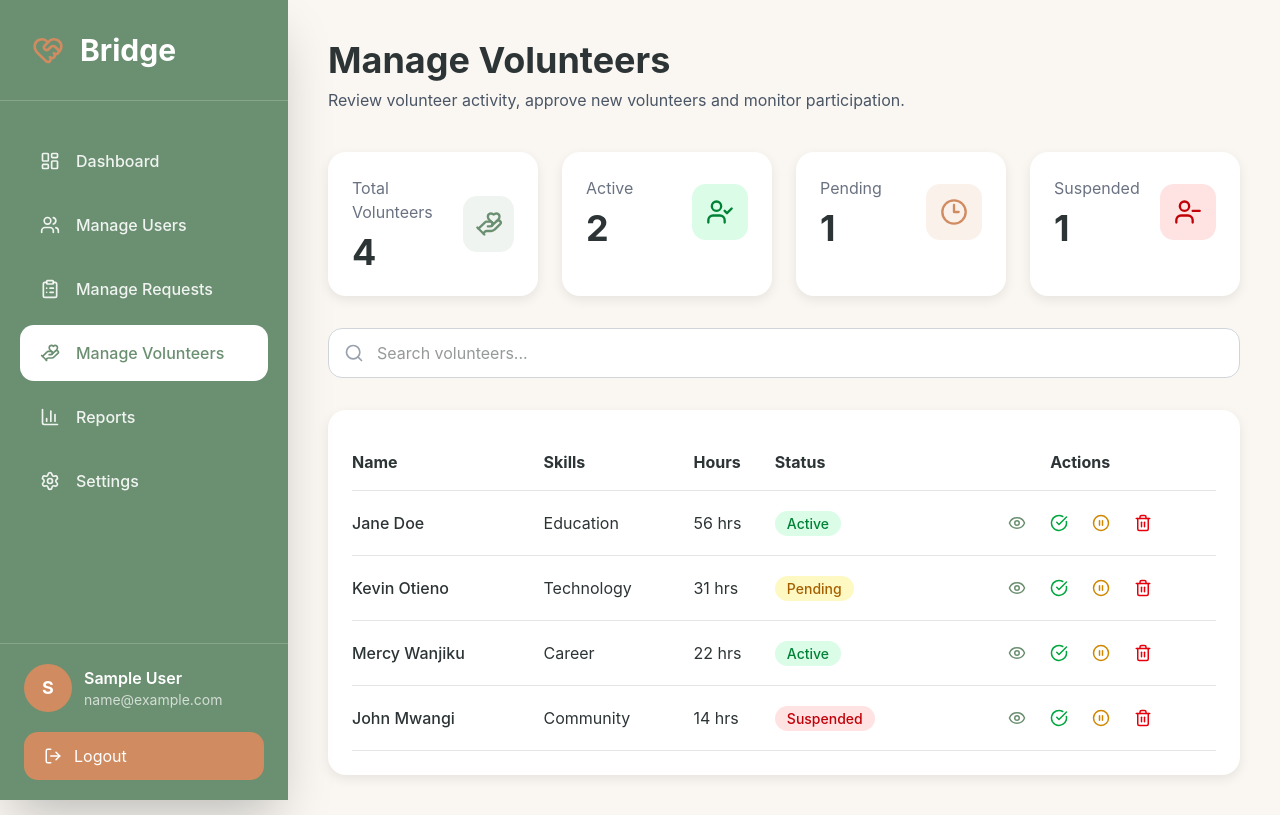
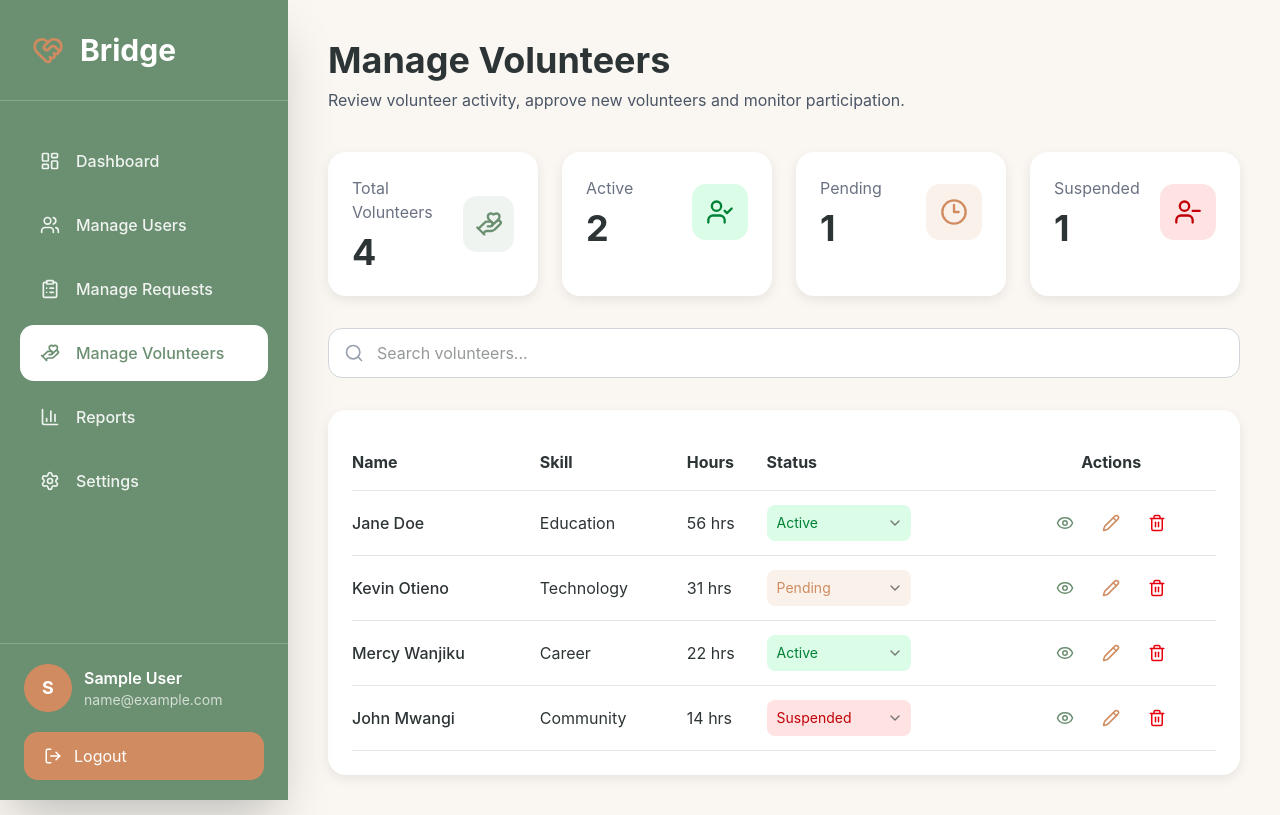
Before and after one commit to theefrank/bridge-app, a React (Vite) app: page /admin/volunteers in a window 1280 px wide. Built offline with nearby package versions, Linux system fonts and the light colour scheme; sample sign-in values are in the browser's storage.

Commit message:
feat(admin): enhance volunteer management with dialogs, editable status, and CRUD interactions

```diff
--- a/src/components/admin/UserTable.jsx
+++ b/src/components/admin/UserTable.jsx
@@ -14,9 +14,9 @@ import {
   SelectValue,
 } from "../ui/select";
 
-import UserDialog from "./UserDialog";
-import EditUserDialog from "./EditUserDialog";
-import DeleteUserDialog from "./DeleteUserDialog";
+import UserDialog from "./DetailsDialog";
+import EditUserDialog from "./EditMemberDialog";
+import DeleteUserDialog from "./DeleteConfirmationDialog";
 
 export default function UserTable({
   users,
--- a/src/components/admin/VolunteerTable.jsx
+++ b/src/components/admin/VolunteerTable.jsx
@@ -1,16 +1,133 @@
+import { useState } from "react";
+
 import {
   Eye,
-  CheckCircle,
-  PauseCircle,
+  Pencil,
   Trash2,
 } from "lucide-react";
 
-import StatusBadge from "./StatusBadge";
+import {
+  Select,
+  SelectContent,
+  SelectItem,
+  SelectTrigger,
+  SelectValue,
+} from "../ui/select";
+
+import UserDialog from "./DetailsDialog";
+import EditUserDialog from "./EditMemberDialog";
+import DeleteUserDialog from "./DeleteConfirmationDialog";
 
 export default function VolunteerTable({
   volunteers,
+  setVolunteers,
 }) {
+
+  const [selectedVolunteer, setSelectedVolunteer] =
+    useState(null);
+
+  const [dialogOpen, setDialogOpen] =
+    useState(false);
+
+  const [editingVolunteer, setEditingVolunteer] =
+    useState(null);
+
+  const [editDialogOpen, setEditDialogOpen] =
+    useState(false);
+
+  const [deleteDialogOpen, setDeleteDialogOpen] =
+    useState(false);
+
+  const [volunteerToDelete, setVolunteerToDelete] =
+    useState(null);
+
+  function handleView(volunteer) {
+    setSelectedVolunteer(volunteer);
+    setDialogOpen(true);
+  }
+
+  function handleEdit(volunteer) {
+    setEditingVolunteer(volunteer);
+    setEditDialogOpen(true);
+  }
+
+  function handleSave(updatedVolunteer) {
+
+    setVolunteers((previous) =>
+      previous.map((volunteer) =>
+        volunteer.id === updatedVolunteer.id
+          ? updatedVolunteer
+          : volunteer
+      )
+    );
+
+  }
+
+  function handleDelete(volunteer) {
+
+    setVolunteerToDelete(volunteer);
+
+    setDeleteDialogOpen(true);
+
+  }
+
+  function confirmDelete() {
+
+    setVolunteers((previous) =>
+      previous.filter(
+        (volunteer) =>
+          volunteer.id !==
+          volunteerToDelete.id
+      )
+    );
+
+    setDeleteDialogOpen(false);
+
+    setVolunteerToDelete(null);
+
+  }
+
+  function handleStatusChange(
+    volunteerId,
+    newStatus
+  ) {
+
+    setVolunteers((previous) =>
+      previous.map((volunteer) =>
+        volunteer.id === volunteerId
+          ? {
+              ...volunteer,
+              status: newStatus,
+            }
+          : volunteer
+      )
+    );
+
+  }
+
   return (
+    <>
+
+      {volunteers.length === 0 ? (
+
+        <div className="bridge-card text-center py-20">
+
+          <h2 className="text-2xl font-semibold">
+
+            No volunteers found
+
+          </h2>
+
+          <p className="text-gray-500 mt-3">
+
+            Try changing your search.
+
+          </p>
+
+        </div>
+
+      ) : (
+
         <div className="bridge-card overflow-x-auto">
 
           <table className="w-full">
@@ -24,7 +141,7 @@ export default function VolunteerTable({
                 </th>
 
                 <th className="text-left">
-              Skills
+                  Skill
                 </th>
 
                 <th className="text-left">
@@ -45,7 +162,8 @@ export default function VolunteerTable({
 
             <tbody>
 
-          {volunteers.map((volunteer) => (
+              {volunteers.map(
+                (volunteer) => (
 
                   <tr
                     key={volunteer.id}
@@ -66,17 +184,79 @@ export default function VolunteerTable({
 
                     <td>
 
-                <StatusBadge
-                  status={volunteer.status}
-                />
+                      <Select
+                        value={
+                          volunteer.status
+                        }
+                        onValueChange={(
+                          value
+                        ) =>
+                          handleStatusChange(
+                            volunteer.id,
+                            value
+                          )
+                        }
+                      >
+
+                        <SelectTrigger
+                          className={`w-36 h-9 border-0 shadow-none
+
+                          ${
+                            volunteer.status ===
+                            "Active"
+                              ? "bg-green-100 text-green-700"
+
+                              : volunteer.status ===
+                                "Pending"
+                              ? "bg-[#FAF1EB] text-[#D08C60]"
+
+                              : "bg-red-100 text-red-700"
+                          }
+                          `}
+                        >
+
+                          <SelectValue />
+
+                        </SelectTrigger>
+
+                        <SelectContent>
+
+                          <SelectItem value="Active">
+
+                            Active
+
+                          </SelectItem>
+
+                          <SelectItem value="Pending">
+
+                            Pending
+
+                          </SelectItem>
+
+                          <SelectItem value="Suspended">
+
+                            Suspended
+
+                          </SelectItem>
+
+                        </SelectContent>
+
+                      </Select>
 
                     </td>
 
                     <td>
 
-                <div className="flex justify-center gap-2">
+                      <div className="flex justify-center gap-3">
 
-                  <button className="p-2 rounded-lg hover:bg-gray-100">
+                        <button
+                          onClick={() =>
+                            handleView(
+                              volunteer
+                            )
+                          }
+                          className="p-2 rounded-lg hover:bg-[#FAF1EB]"
+                        >
 
                           <Eye
                             size={18}
@@ -85,25 +265,30 @@ export default function VolunteerTable({
 
                         </button>
 
-                  <button className="p-2 rounded-lg hover:bg-green-100">
+                        <button
+                          onClick={() =>
+                            handleEdit(
+                              volunteer
+                            )
+                          }
+                          className="p-2 rounded-lg hover:bg-[#FAF1EB]"
+                        >
 
-                    <CheckCircle
+                          <Pencil
                             size={18}
-                      className="text-green-600"
+                            className="text-[#D08C60]"
                           />
 
                         </button>
 
-                  <button className="p-2 rounded-lg hover:bg-yellow-100">
-
-                    <PauseCircle
-                      size={18}
-                      className="text-yellow-600"
-                    />
-
-                  </button>
-
-                  <button className="p-2 rounded-lg hover:bg-red-100">
+                        <button
+                          onClick={() =>
+                            handleDelete(
+                              volunteer
+                            )
+                          }
+                          className="p-2 rounded-lg hover:bg-red-100"
+                        >
 
                           <Trash2
                             size={18}
@@ -118,12 +303,37 @@ export default function VolunteerTable({
 
                   </tr>
 
-          ))}
+                )
+              )}
 
             </tbody>
 
           </table>
 
         </div>
+
+      )}
+
+      <UserDialog
+        user={selectedVolunteer}
+        open={dialogOpen}
+        onOpenChange={setDialogOpen}
+      />
+
+      <EditUserDialog
+        user={editingVolunteer}
+        open={editDialogOpen}
+        onOpenChange={setEditDialogOpen}
+        onSave={handleSave}
+      />
+
+      <DeleteUserDialog
+        user={volunteerToDelete}
+        open={deleteDialogOpen}
+        onOpenChange={setDeleteDialogOpen}
+        onDelete={confirmDelete}
+      />
+
+    </>
   );
 }
--- a/src/pages/admin/ManageVolunteers.jsx
+++ b/src/pages/admin/ManageVolunteers.jsx
@@ -20,6 +20,8 @@ export default function ManageVolunteers() {
     {
       id: 1,
       name: "Jane Doe",
+      email: "jane@example.com",
+      role: "Volunteer",
       skill: "Education",
       hours: 56,
       status: "Active",
@@ -28,6 +30,8 @@ export default function ManageVolunteers() {
     {
       id: 2,
       name: "Kevin Otieno",
+      email: "kevin@example.com",
+      role: "Volunteer",
       skill: "Technology",
       hours: 31,
       status: "Pending",
@@ -36,6 +40,8 @@ export default function ManageVolunteers() {
     {
       id: 3,
       name: "Mercy Wanjiku",
+      email: "mercy@example.com",
+      role: "Volunteer",
       skill: "Career",
       hours: 22,
       status: "Active",
@@ -44,6 +50,8 @@ export default function ManageVolunteers() {
     {
       id: 4,
       name: "John Mwangi",
+      email: "john@example.com",
+      role: "Volunteer",
       skill: "Community",
       hours: 14,
       status: "Suspended",
```
Also changed, not shown: src/components/admin/DeleteConfirmationDialog.jsx (renamed from src/components/admin/DeleteUserDialog.jsx), src/components/admin/DetailsDialog.jsx (renamed from src/components/admin/UserDialog.jsx), src/components/admin/EditMemberDialog.jsx (renamed from src/components/admin/EditUserDialog.jsx). Lines whose indentation alone changed are shown as unchanged.
